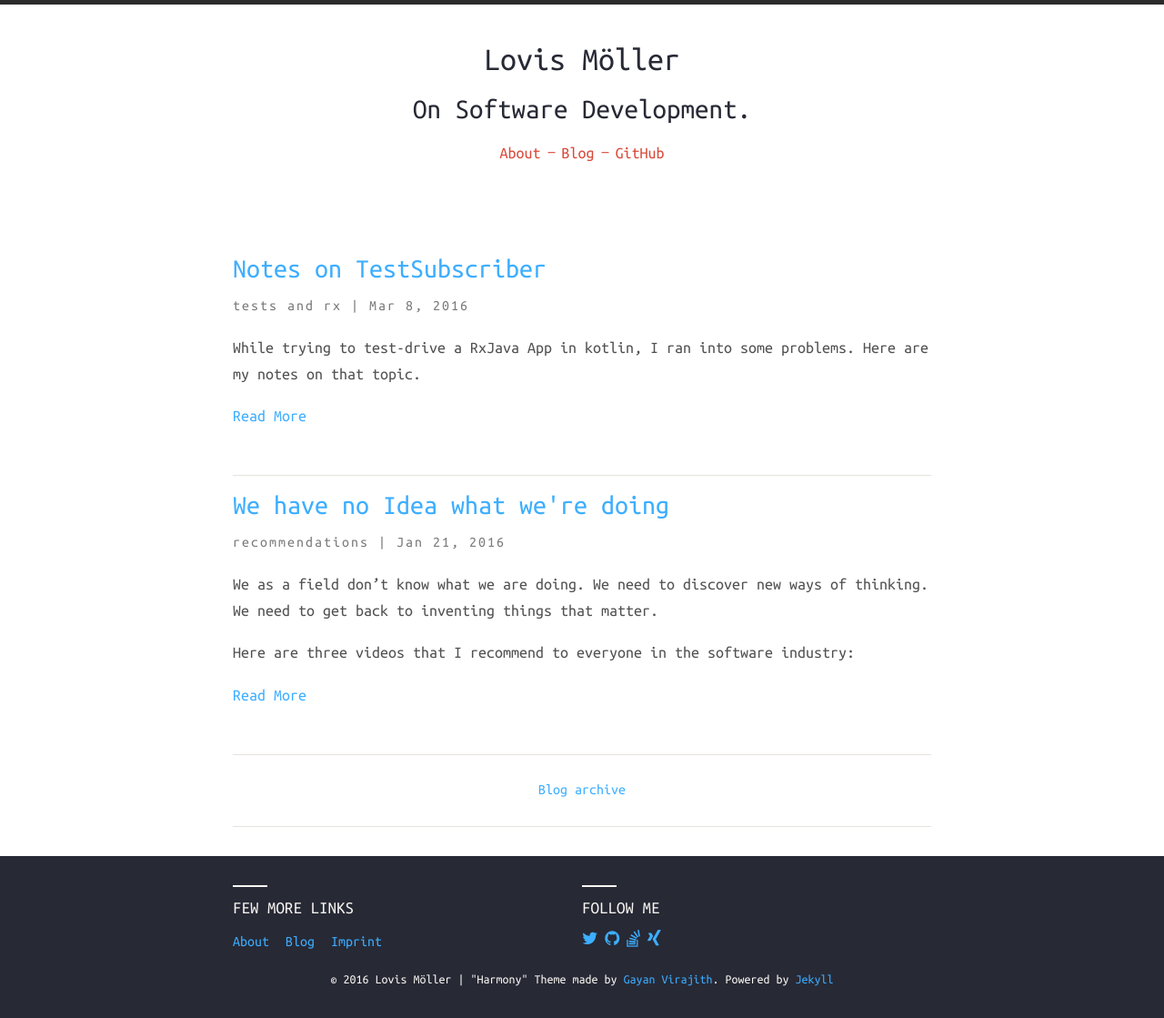
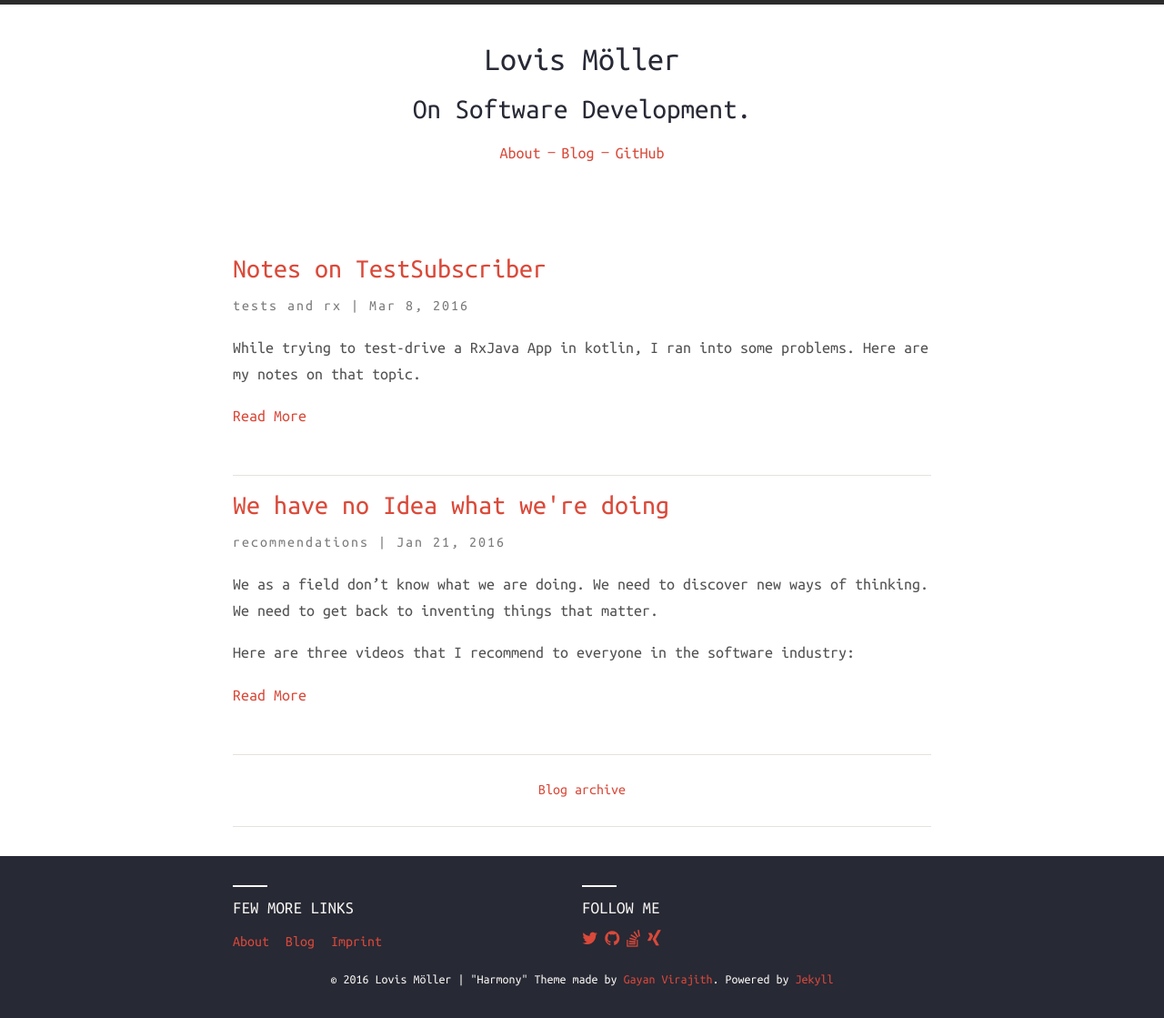
Before and after one commit to lmller/lmller.github.io, a Jekyll site: the page built from index.html, in a window 1280 px wide. Shown: the whole page at 91% size. Built offline with Jekyll 4.4.1, drawn with Linux system fonts in a browser that asks for light colours; nearby versions of some CDN libraries.

Commit message:
Update main.scss

```diff
--- a/assets/css/main.scss
+++ b/assets/css/main.scss
@@ -164,7 +164,7 @@ a.default-anchor {
 
   text-decoration: none;
   border-bottom: 1px solid transparent;
-  color: #3DAEFF;
+  color: $base-08;
   &:hover, &:active, &:focus {
     @include transition(border-bottom-color .2s);
     border-bottom-color: $base-08;
@@ -547,7 +547,7 @@ code, pre {
 code {
   padding: .25em .5em;
   font-size: 85%;
-  color: $base-08;
+  color: #bbbbbb;
   background-color: rgba($base-08, .1);
 }
 pre {
```
